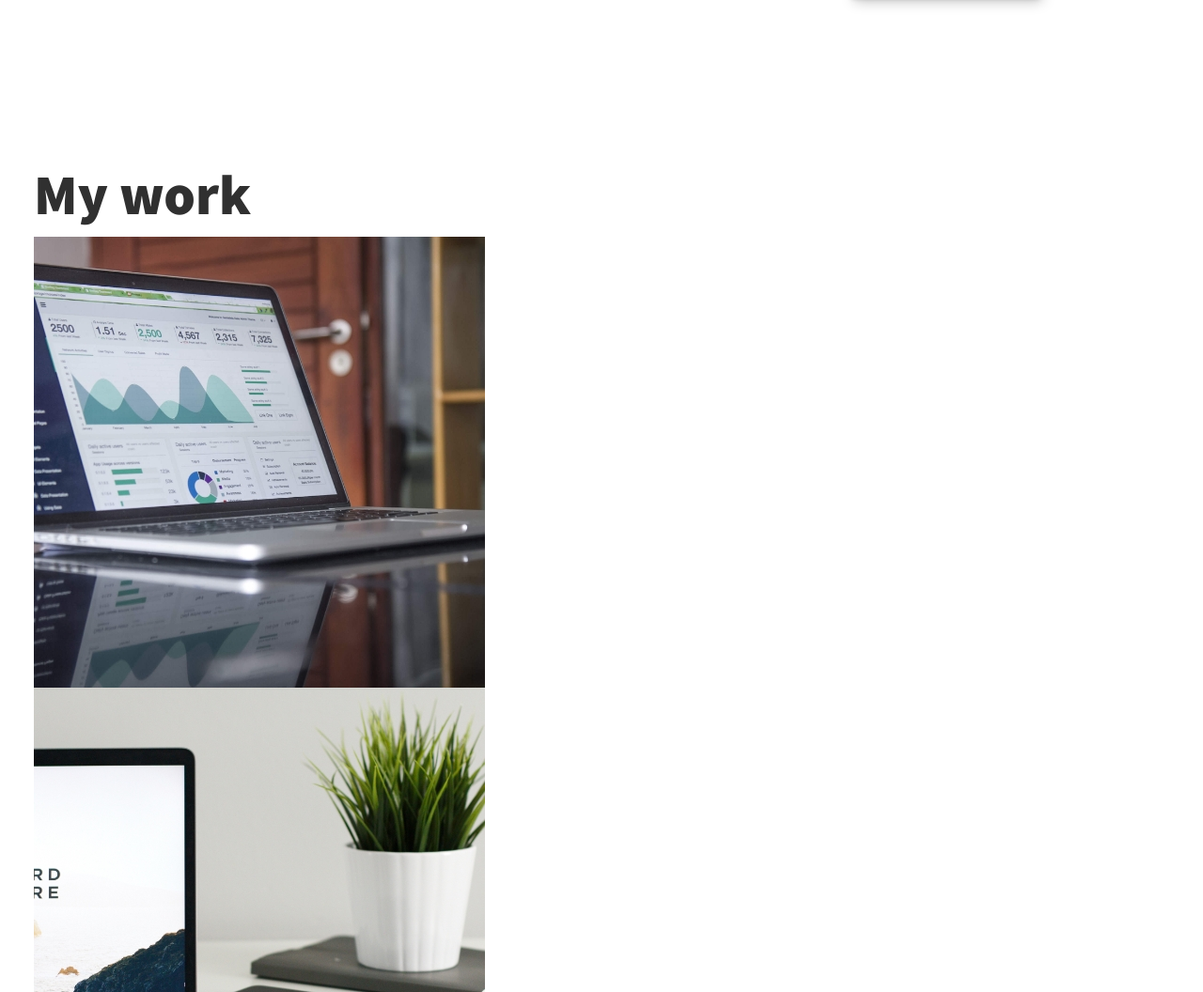
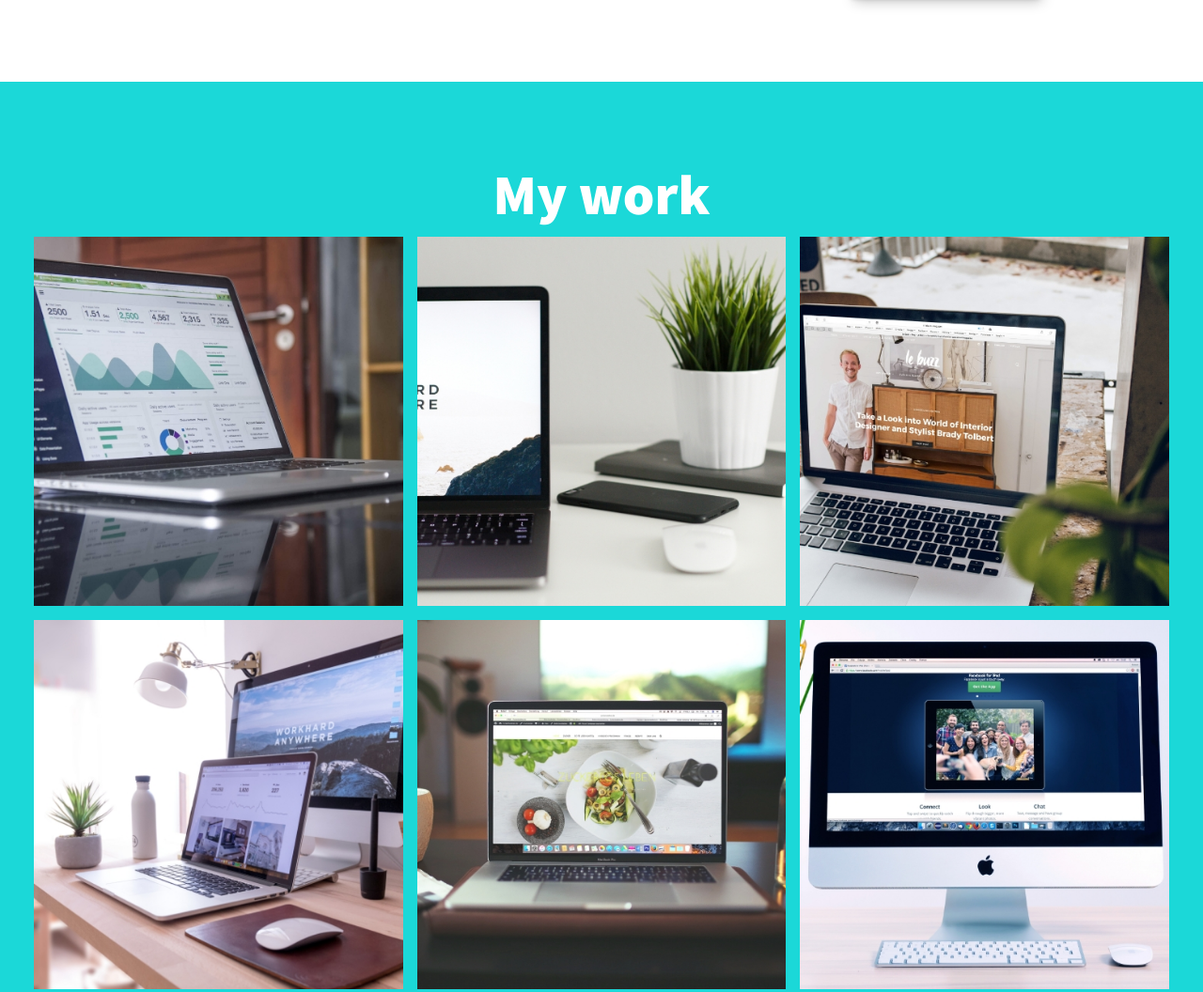
Before and after one commit to PhillipLam89/portfolio, a plain HTML site: page index.html in a window 1280 px wide. Shown: the part 1634-2690 px from the top of the page at 94% size. Drawn offline with nearby package versions, Linux system fonts and the light colour scheme.

Commit message:
my work section styling done using css grid

```diff
--- a/css/style.css
+++ b/css/style.css
@@ -121,6 +121,11 @@ h3 { font-size: var(--fs-h3) }
     margin-bottom: 1em;
 }
 
+.section__subtitle--work {
+    color: var(--clr-accent);
+    font-weight: var(--fw-bold);
+    margin-bottom: 2em;
+}
 
 /* header */
 
@@ -176,7 +181,7 @@ nav { display: none; }
 
 .my-services {
     background-color: var(--clr-dark);
-    background-image: url(../img/family.jpg);
+    background-image: url(../img/services-bg.jpg);
     background-size: cover;
     /* background-blend-mode: multiply; */
     color: var(--clr-light);
@@ -261,3 +266,39 @@ nav { display: none; }
         z-index: 2;
     }
 }
+
+/* My Work */
+
+.my-work {
+    background-color: rgb(27, 216, 216);
+    color: var(--clr-light);
+    text-align: center;
+}
+
+.portfolio {
+    display: grid;
+    gap: 15px;
+    grid-template-columns: repeat(auto-fit, minmax(300px, auto));
+}
+
+.portfolio__item {
+    background: var(--clr-accent);
+    overflow: hidden;
+}
+
+.portfolio__img {
+    transition:
+        transform 750ms cubic-bezier(.5, 0, .5, 1),
+        opacity 250ms linear;
+}
+
+.portfolio__item:focus {
+    position: relative;
+    z-index: 2;
+}
+
+.portfolio__img:hover,
+.portfolio__item:focus .portfolio__img {
+    transform: scale(1.2);
+    opacity: .5;
+}
```
